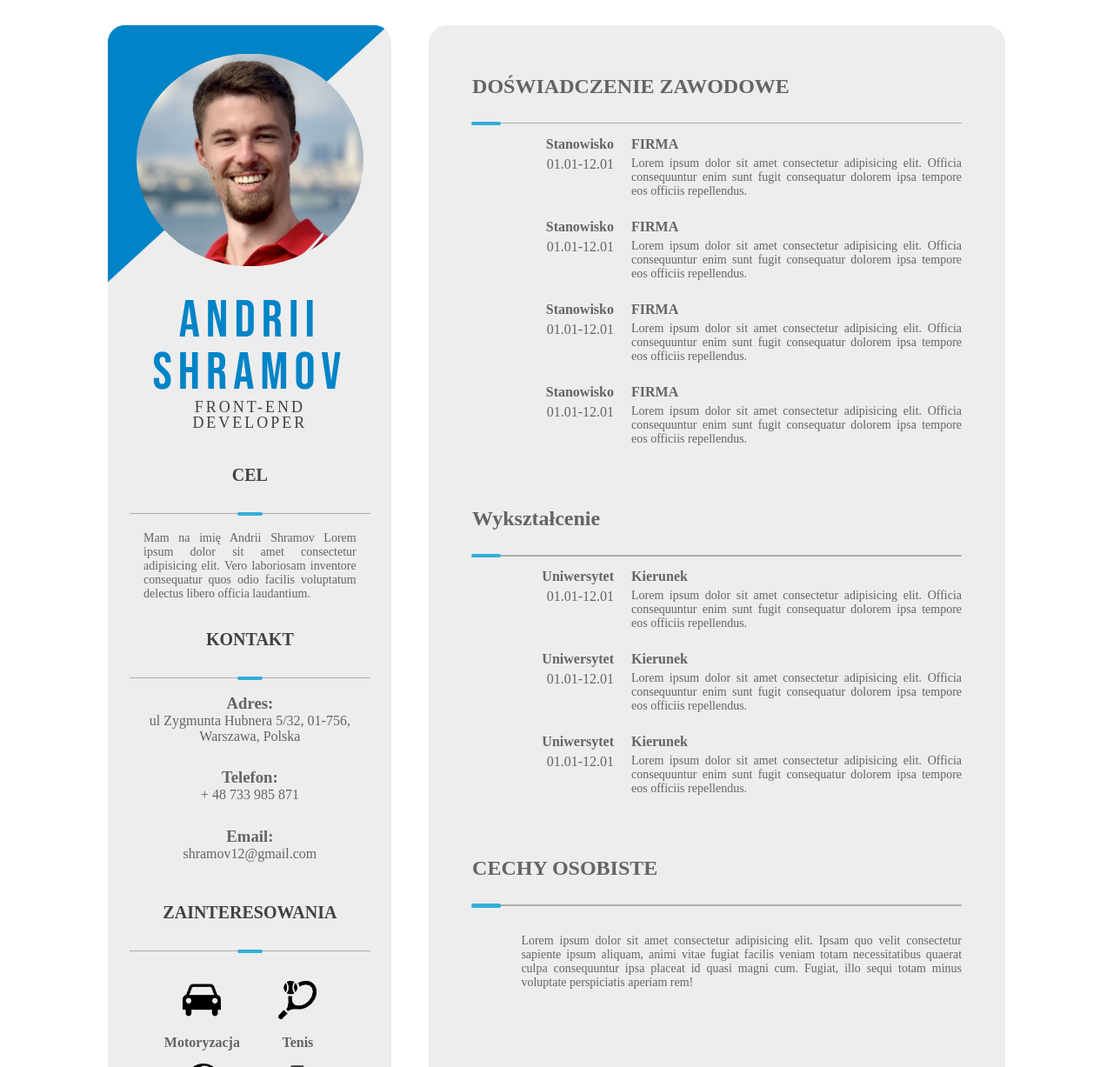
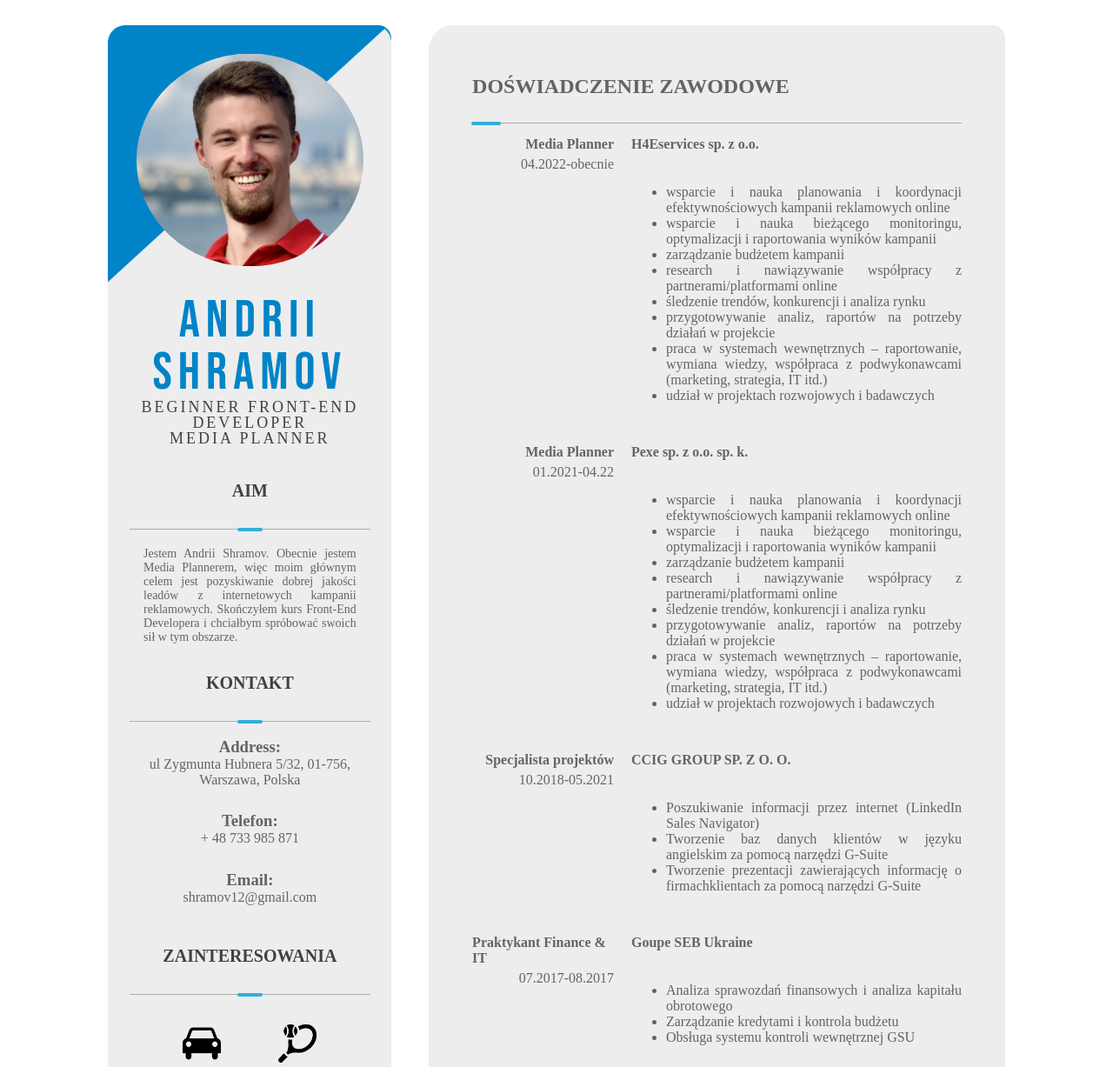
Before and after one commit to andriishramov/CV, a plain HTML site: page index.html in a window 1280 px wide. Shown: the top 1227 px of the page at 87% size. Drawn offline with Linux system fonts and the light colour scheme; a web font is replaced by a local one.

Commit message:
add data

```diff
--- a/index.html
+++ b/index.html
@@ -16,18 +16,18 @@
                     ANDRII SHRAMOV
                 </p>
                 <p>
-                    FRONT-END
-                    <br> DEVELOPER
+                    BEGINNER FRONT-END DEVELOPER
+                    <br>MEDIA PLANNER
                 </p>
             </div>
             <div>
-                <h2>CEL</h2>
+                <h2>AIM</h2>
                 <img src="./img/Line.png" alt="line">
                 <div>
                     <img src="./img/Rectangle.png" alt="rectangle">
                 </div>
             </div>
-            <div class="description">Mam na imię Andrii Shramov Lorem ipsum dolor sit amet consectetur adipisicing elit. Vero laboriosam inventore consequatur quos odio facilis voluptatum delectus libero officia laudantium.</div>
+            <div class="description">Jestem Andrii Shramov. Obecnie jestem Media Plannerem, więc moim głównym celem jest pozyskiwanie dobrej jakości leadów z internetowych kampanii reklamowych. Skończyłem kurs Front-End Developera i chciałbym spróbować swoich sił w tym obszarze.</div>
             <div>
                 <h2>KONTAKT</h2>
                 <img src="./img/Line.png" alt="line">
@@ -35,7 +35,7 @@
                     <img src="./img/Rectangle.png" alt="rectangle">
                 </div>
                 <div class="contact">
-                    <h3>Adres:</h3>
+                    <h3>Address:</h3>
                     <p>ul Zygmunta Hubnera 5/32, 01-756, Warszawa, Polska</p>
                     <h3>Telefon:</h3>
                     <p>+ 48 733 985 871</p>
@@ -80,51 +80,98 @@
                     <div class="place">
                         <div class="position">
                             <h3>
-                                Stanowisko
+                                Media Planner
                             </h3>
-                            <p>01.01-12.01</p>
+                            <p>04.2022-obecnie</p>
                         </div>
                         <div class="description">
-                            <h3>FIRMA</h3>
-                            <p>Lorem ipsum dolor sit amet consectetur adipisicing elit. Officia consequuntur enim sunt fugit consequatur dolorem ipsa tempore eos officiis repellendus.</p>
+                            <h3>H4Eservices sp. z o.o.</h3>
+                            <p>
+                            <ul>
+                                <li>wsparcie i nauka planowania i koordynacji
+                                    efektywnościowych kampanii reklamowych online</li>
+                                <li>wsparcie i nauka bieżącego monitoringu,
+                                    optymalizacji i raportowania wyników kampanii</li>
+                                <li>zarządzanie budżetem kampanii</li>
+                                <li>research i nawiązywanie współpracy z
+                                    partnerami/platformami online</li>
+                                <li>śledzenie trendów, konkurencji i analiza rynku</li>
+                                <li>przygotowywanie analiz, raportów na potrzeby
+                                    działań w projekcie</li>
+                                <li>praca w systemach wewnętrznych – raportowanie,
+                                    wymiana wiedzy, współpraca z podwykonawcami
+                                    (marketing, strategia, IT itd.)</li>
+                                <li>udział w projektach rozwojowych i badawczych</li>
+                            </ul>
+                            </p>
                         </div>
                     </div>
                     <div class="place">
                         <div class="position">
                             <h3>
-                                Stanowisko
+                                Media Planner
                             </h3>
-                            <p>01.01-12.01</p>
+                            <p>01.2021-04.22</p>
                         </div>
                         <div class="description">
-                            <h3>FIRMA</h3>
-                            <p>Lorem ipsum dolor sit amet consectetur adipisicing elit. Officia consequuntur enim sunt fugit consequatur dolorem ipsa tempore eos officiis repellendus.</p>
+                            <h3>Pexe sp. z o.o. sp. k.</h3>
+                            <p>
+                            <ul>
+                                <li>wsparcie i nauka planowania i koordynacji
+                                    efektywnościowych kampanii reklamowych online</li>
+                                <li>wsparcie i nauka bieżącego monitoringu,
+                                    optymalizacji i raportowania wyników kampanii</li>
+                                <li>zarządzanie budżetem kampanii</li>
+                                <li>research i nawiązywanie współpracy z
+                                    partnerami/platformami online</li>
+                                <li>śledzenie trendów, konkurencji i analiza rynku</li>
+                                <li>przygotowywanie analiz, raportów na potrzeby
+                                    działań w projekcie</li>
+                                <li>praca w systemach wewnętrznych – raportowanie,
+                                    wymiana wiedzy, współpraca z podwykonawcami
+                                    (marketing, strategia, IT itd.)</li>
+                                <li>udział w projektach rozwojowych i badawczych</li>
+                        </ul>
+                            </p>
                         </div>
                     </div>
                     <div class="place">
                         <div class="position">
                             <h3>
-                                Stanowisko
+                                Specjalista projektów
                             </h3>
-                            <p>01.01-12.01</p>
+                            <p>10.2018-05.2021</p>
                         </div>
                         <div class="description">
-                            <h3>FIRMA</h3>
-                            <p>Lorem ipsum dolor sit amet consectetur adipisicing elit. Officia consequuntur enim sunt fugit consequatur dolorem ipsa tempore eos officiis repellendus.</p>
+                            <h3>CCIG GROUP SP. Z O. O. </h3>
+                            <p><ul>
+                            <li>Poszukiwanie informacji przez internet (LinkedIn Sales
+                                Navigator)</li>
+                            <li>Tworzenie baz danych klientów w języku angielskim za
+                                pomocą narzędzi G-Suite</li>
+                            <li>Tworzenie prezentacji zawierających informację o firmachklientach za pomocą narzędzi G-Suite</li>
+                        </ul></p>
                         </div>
                     </div>
                     <div class="place">
                         <div class="position">
                             <h3>
-                                Stanowisko
+                                Praktykant Finance & IT
                             </h3>
-                            <p>01.01-12.01</p>
+                            <p>07.2017-08.2017</p>
                         </div>
                         <div class="description">
-                            <h3>FIRMA</h3>
-                            <p>Lorem ipsum dolor sit amet consectetur adipisicing elit. Officia consequuntur enim sunt fugit consequatur dolorem ipsa tempore eos officiis repellendus.</p>
+                            <h3>Goupe SEB Ukraine </h3>
+                            <p><ul>
+                            <li>Analiza sprawozdań finansowych i analiza kapitału
+                                obrotowego
+                            </li>
+                            <li>Zarządzanie kredytami i kontrola budżetu</li>
+                            <li>Obsługa systemu kontroli wewnętrznej GSU</li>
+                        </ul></p>
                         </div>
                     </div>
+
                 </div>
                 <h2>Wykształcenie</h2>
                 <img src="./img/Line.png" alt="line">
@@ -135,37 +182,50 @@
                     <div class="place">
                         <div class="position">
                             <h3>
-                                Uniwersytet
+                                Uniwersytet Warszawski
                             </h3>
-                            <p>01.01-12.01</p>
+                            <p>10.2018-10.2020</p>
                         </div>
                         <div class="description">
-                            <h3>Kierunek</h3>
-                            <p>Lorem ipsum dolor sit amet consectetur adipisicing elit. Officia consequuntur enim sunt fugit consequatur dolorem ipsa tempore eos officiis repellendus.</p>
+                            <h3>Kierunek: zarządzanie</h3>
+                            <p>Specjalność: marketing</p>
+                            <p>Poziom wykształcenia: magister</p>
                         </div>
                     </div>
                     <div class="place">
                         <div class="position">
                             <h3>
-                                Uniwersytet
+                                Uniwersytet Łódzki
                             </h3>
-                            <p>01.01-12.01</p>
+                            <p>10.2015-07.2018</p>
                         </div>
                         <div class="description">
-                            <h3>Kierunek</h3>
-                            <p>Lorem ipsum dolor sit amet consectetur adipisicing elit. Officia consequuntur enim sunt fugit consequatur dolorem ipsa tempore eos officiis repellendus.</p>
+                            <h3>Kierunek: ekonomia</h3>
+                            <p>Specjalność: kierowanie małą i średnią firmą</p>
+                            <p>Poziom wykształcenia: licencjat</p>
                         </div>
                     </div>
                     <div class="place">
                         <div class="position">
                             <h3>
-                                Uniwersytet
+                                CyberBionic Systematics
                             </h3>
-                            <p>01.01-12.01</p>
+                            <p>01.2023-06.2023</p>
                         </div>
                         <div class="description">
-                            <h3>Kierunek</h3>
-                            <p>Lorem ipsum dolor sit amet consectetur adipisicing elit. Officia consequuntur enim sunt fugit consequatur dolorem ipsa tempore eos officiis repellendus.</p>
+                            <h3>Kierunek: Front-End</h3>
+                            <p>HTML, CSS, JavaScript, React</p>
+                        </div>
+                    </div>
+                    <div class="place">
+                        <div class="position">
+                            <h3>
+                                Cambridge English Language Assessment
+                            </h3>
+                            <p>03.2015</p>
+                        </div>
+                        <div class="description">
+                            <h3>IELTS: 7.0</h3>
                         </div>
                     </div>
                 </div>
@@ -175,7 +235,7 @@
                     <img src="./img/Rectangle.png" alt="rectangle">
                 </div>
                 <div class="description person">
-                    <p>Lorem ipsum dolor sit amet consectetur adipisicing elit. Ipsam quo velit consectetur sapiente ipsum aliquam, animi vitae fugiat facilis veniam totam necessitatibus quaerat culpa consequuntur ipsa placeat id quasi magni cum. Fugiat, illo sequi totam minus voluptate perspiciatis aperiam rem!</p>
+                    <p>Jestem otwarty na różnego rodzaju wyzwania, posiadam mocną zdolność do myślenia analitycznego. Jestem odporny na stres, dlatego sytuacje krytyczne nie stanowią dla mnie najmniejszego problemu. Potrafię pracować w zespole na korzyść wspolnego celu.</p>
                 </div>
             </div>
         </section>
--- a/main.css
+++ b/main.css
@@ -215,7 +215,10 @@ h3{
     width: 70%;
     flex-direction: column;
     padding-top: 0;
+    font-size: 16px;
 }
+
+
 .right .experience .place h3{
     padding: 0;
     font-size: 16px;
```
